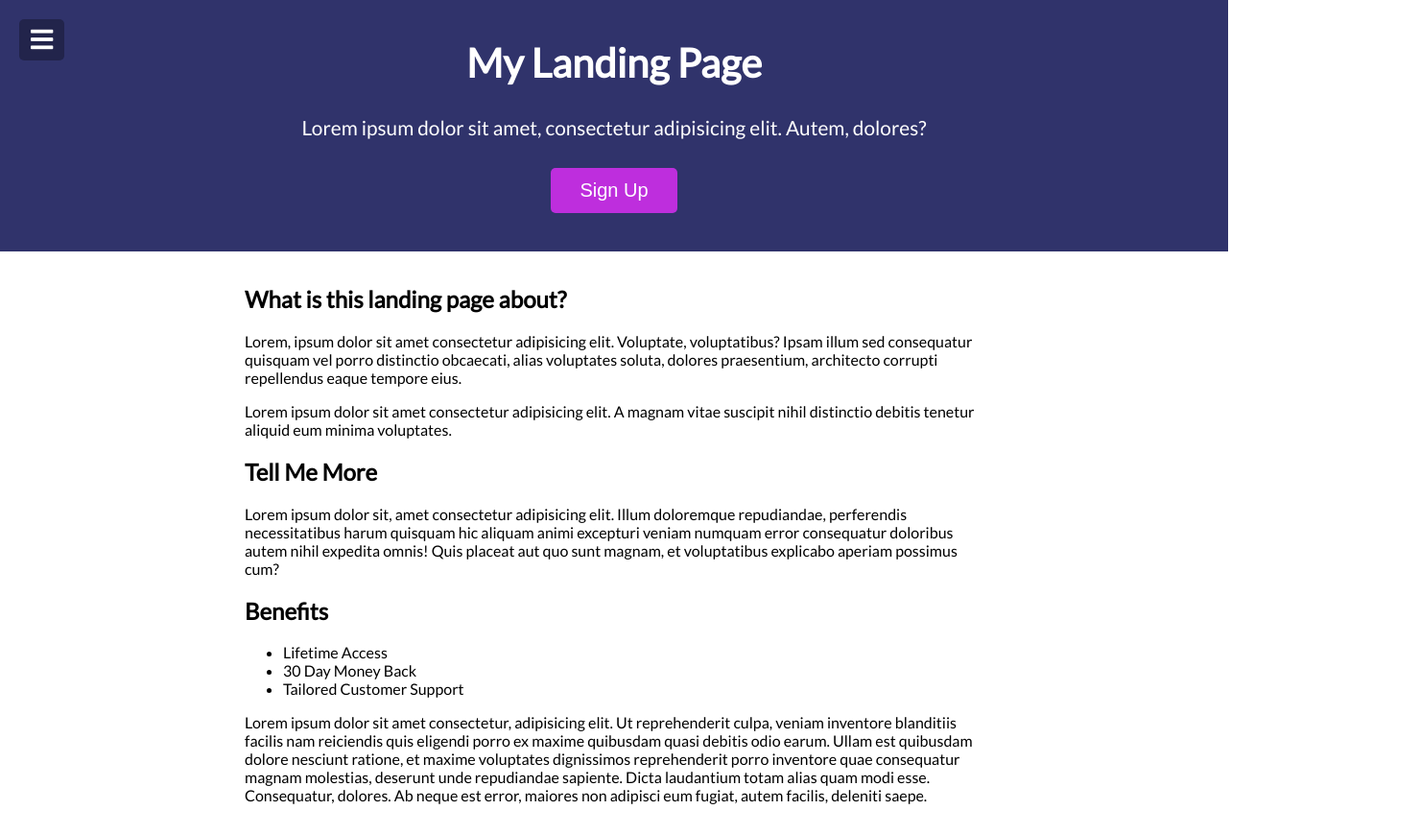
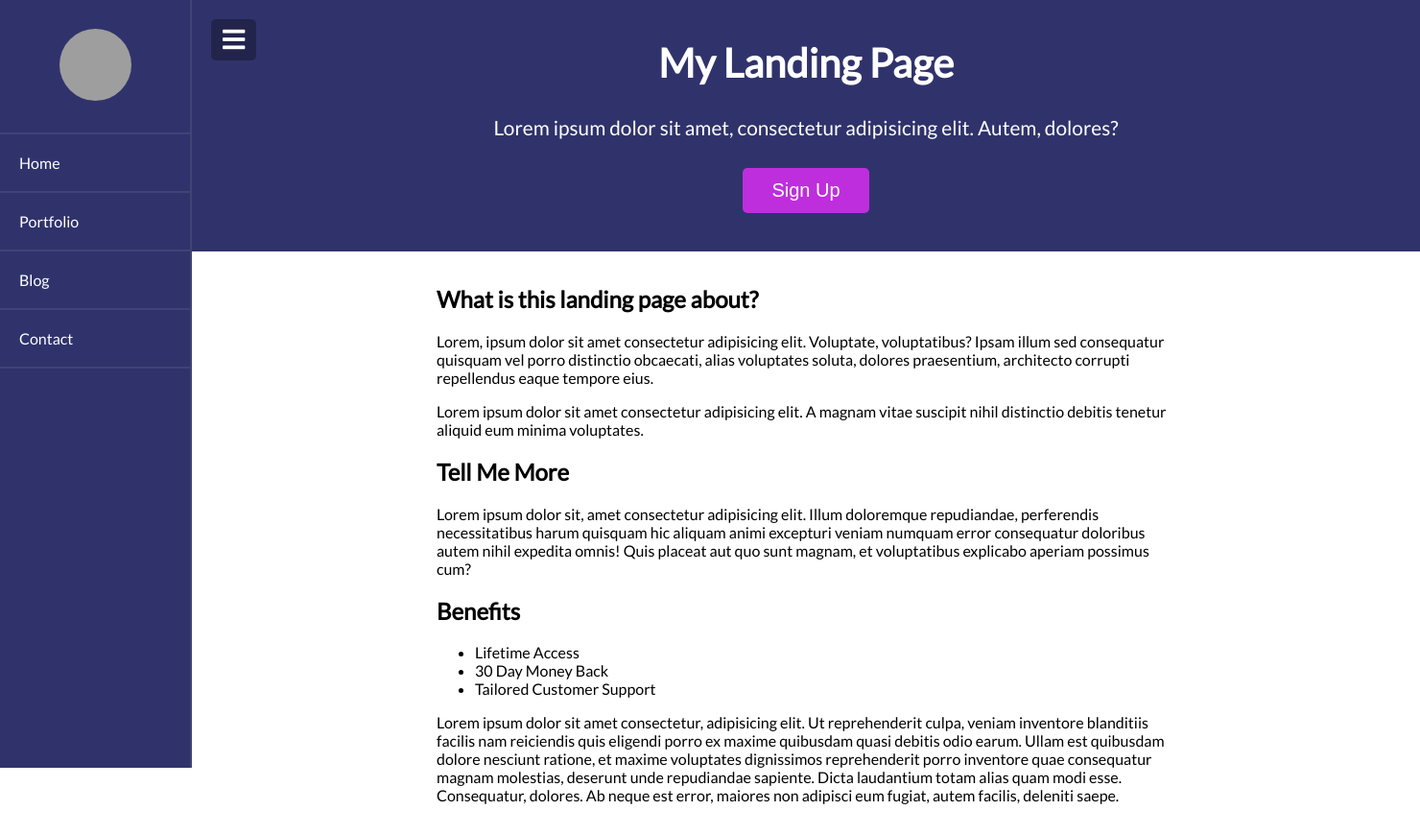
Before and after one commit to VENIVIDIGITl/javascript-landing-page, a plain HTML site: page index.html in a window 1280 px wide. Both pictures are taken after a click on the button 43 px from the left and 41 px from the top of the page. Shown: the whole page at 96% size, 1480 px wide, since content can reach past the window. Drawn offline with Linux system fonts and the light colour scheme; grey boxes are pictures that could not be loaded.

Commit message:
add toggle nav menu functionality

```diff
--- a/script.js
+++ b/script.js
@@ -0,0 +1,14 @@
+const toggle = document.getElementById('toggle');
+const close = document.getElementById('close');
+const open = document.getElementById('open');
+const modal = document.getElementById('modal');
+
+
+// Toggle Navigation
+const toggleNav = () => {
+  document.body.classList.toggle('show-nav');
+};
+
+
+// Event Listeners
+toggle.addEventListener('click', toggleNav);
--- a/style.css
+++ b/style.css
@@ -13,6 +13,12 @@
 body {
   font-family: 'Lato', sans-serif;
   margin: 0;
+  transition: transform 0.3s ease;
+}
+
+body.show-nav {
+  /* Width of nav */
+  transform: translate(200px);
 }
 
 /* Navigation */
```
